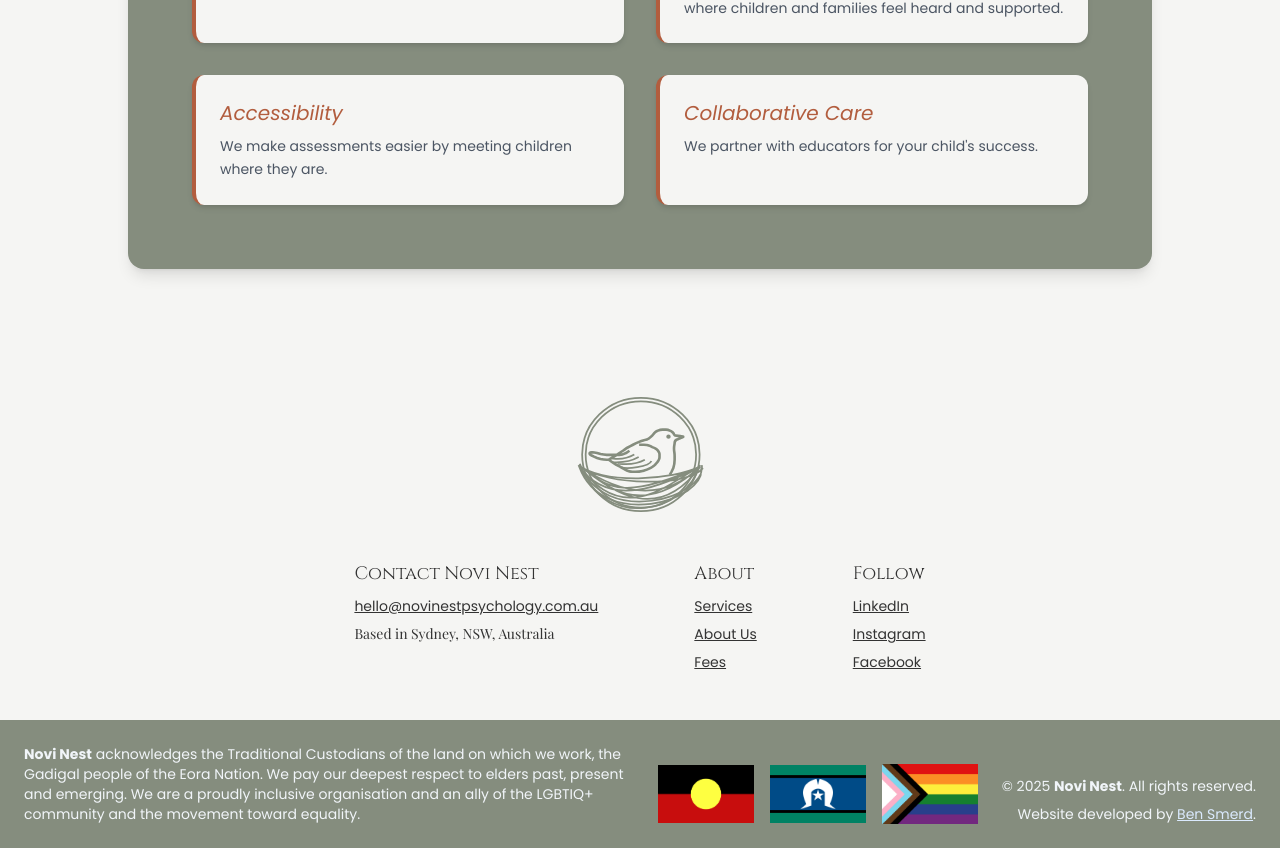
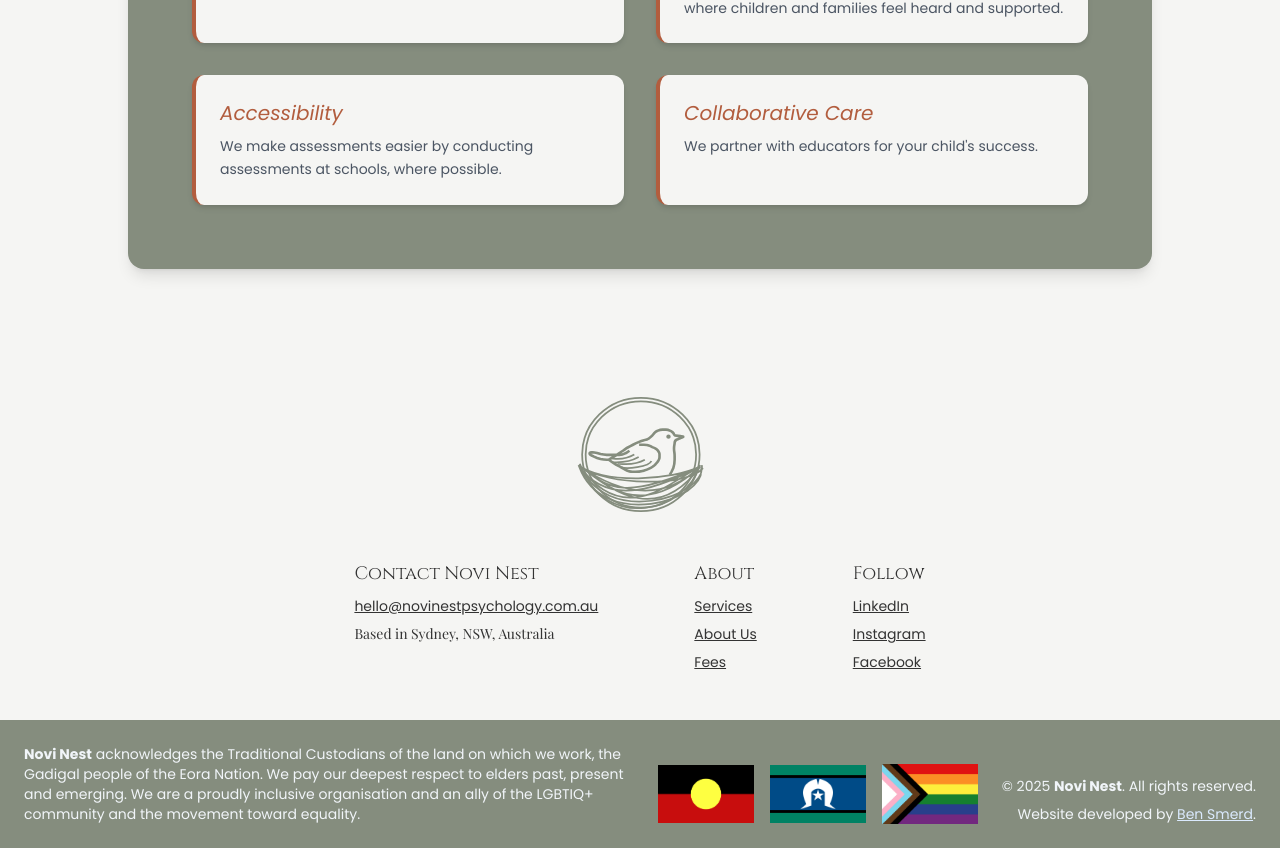
Before and after one commit to TheBigBookMan/NoviNest, a React (Vite) app: page / in a window 1280 px wide. Shown: the part 3373-4221 px from the top of the page. Built offline with nearby package versions, Linux system fonts and the light colour scheme; a web font is replaced by a local one.

Commit message:
update the differences section on the homepage

```diff
--- a/src/components/features/HomePage/Differences.jsx
+++ b/src/components/features/HomePage/Differences.jsx
@@ -55,7 +55,7 @@ const Differences = () => {
                     {
                         title: "Accessibility",
                         description:
-                        "We make assessments easier by meeting children where they are.",
+                        "We make assessments easier by conducting assessments at schools, where possible.",
                     },
                     {
                         title: "Collaborative Care",
```
